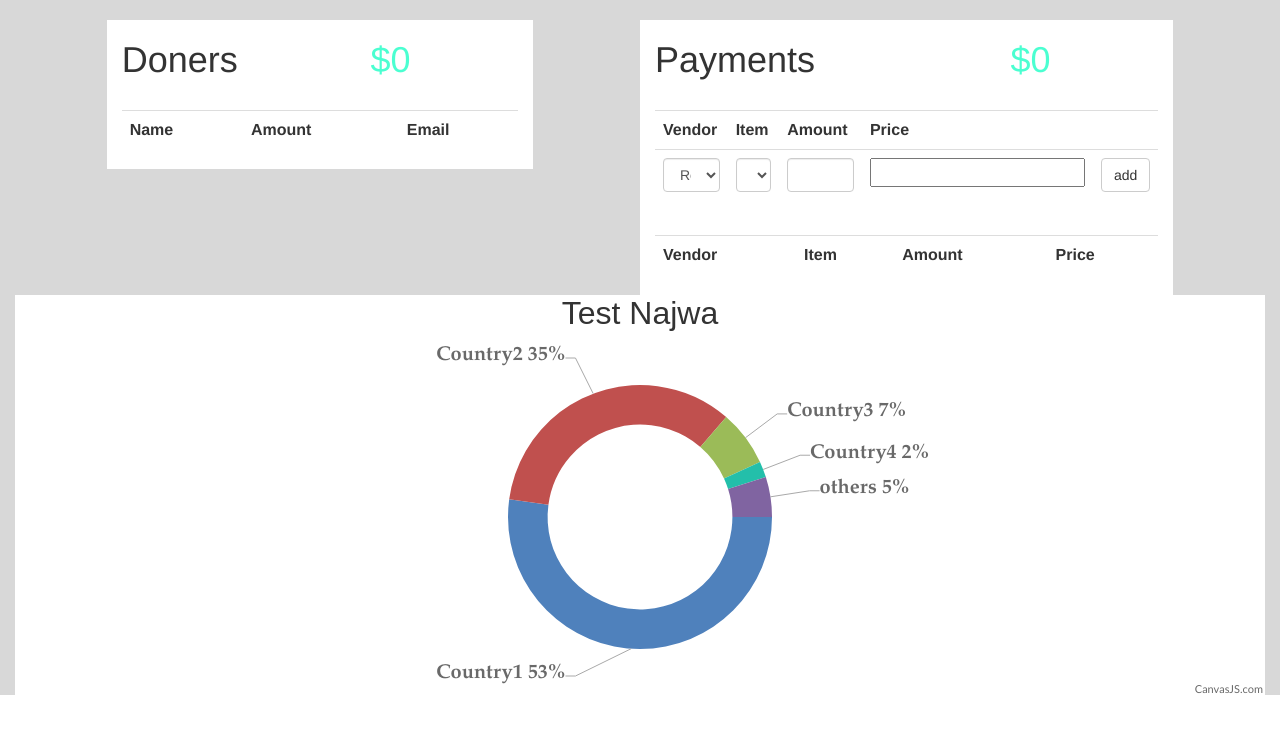
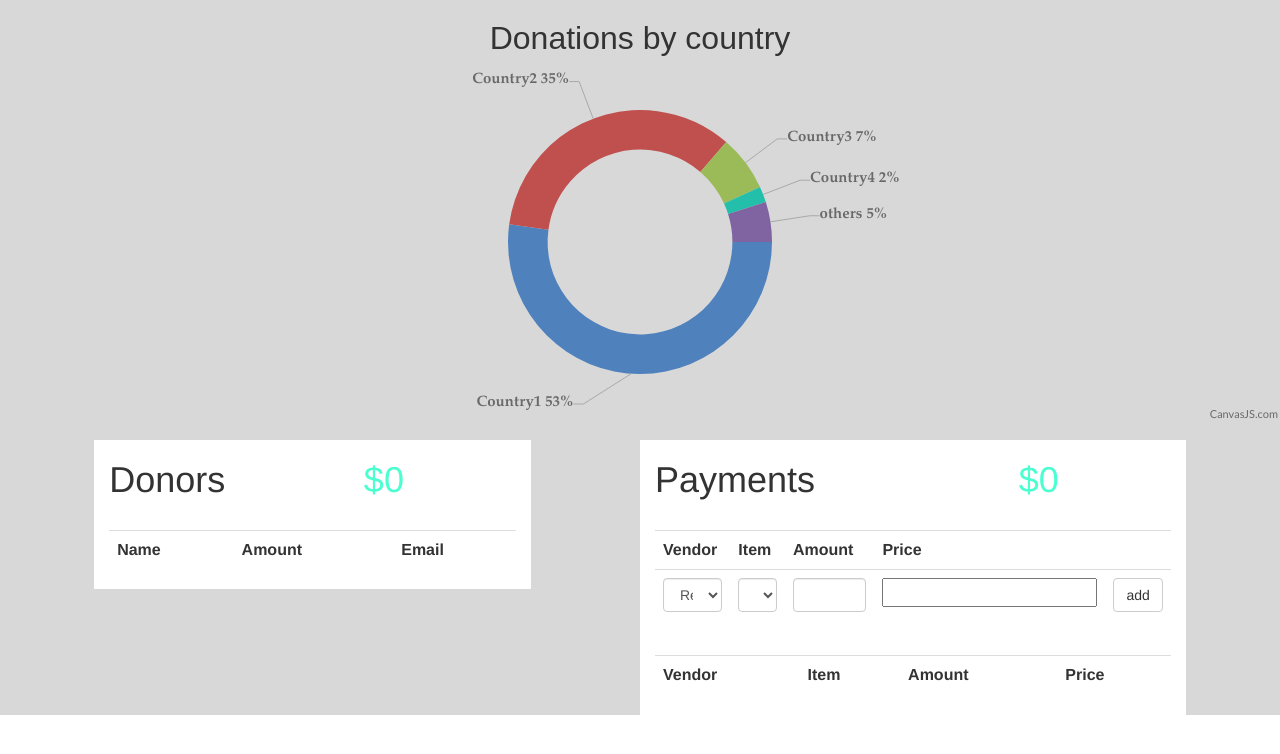
Before and after one commit to NYUAD-Hackathon-2017/bit-donate, a Flask app: page /portal in a window 1280 px wide. Shown: the top 754 px of the page. Run offline with Flask 2, Linux system fonts and the light colour scheme; data that the repository does not hold is empty; some libraries are stand-ins or nearby versions.

Commit message:
styled graph

```diff
--- a/templates/base.html
+++ b/templates/base.html
@@ -4,15 +4,16 @@
         window.onload = function () {
             var chart = new CanvasJS.Chart("chartContainer", {
                 title: {
-                    text: "Test Najwa"
+                    text: "Donations by country"
                 },
+                backgroundColor: "#d8d8d8",
                 animationEnabled: true,
                 theme: "theme2",
                 data: [
                 {
                     type: "doughnut",
                     indexLabelFontFamily: "Garamond",
-                    indexLabelFontSize: 20,
+                    indexLabelFontSize: 15,
                     startAngle: 0,
                     indexLabelFontColor: "dimgrey",
                     indexLabelLineColor: "darkgrey",
--- a/templates/bootstrap.html
+++ b/templates/bootstrap.html
@@ -6,10 +6,14 @@
     <div class="container-fluid" style="background-color:d8d8d8 ">
         <br>
         <div class="row">
+            <div id="chartContainer" style="height: 400px; width: 100%; background-color:d8d8d8">
+        </div>
+        <br>
+        <div class="row">
             <div class="col-md-1"></div>
             <div class="col-md-4" style="background-color: white">
                 <div class="row">
-                <h1 class="col-md-4" style="display: inline-block">Doners</h1>
+                <h1 class="col-md-4" style="display: inline-block">Donors</h1>
                 <div class="col-md-3"></div>
                 <h1 class="col-md-4" style="display: inline-block; color: 4bffd1">${{dsum}}</h2>
 
@@ -108,7 +112,7 @@
             </div>
         </div>
 
-    <div id="chartContainer" style="height: 400px; width: 100%;">
+
 </div>
     </div>
 
```
